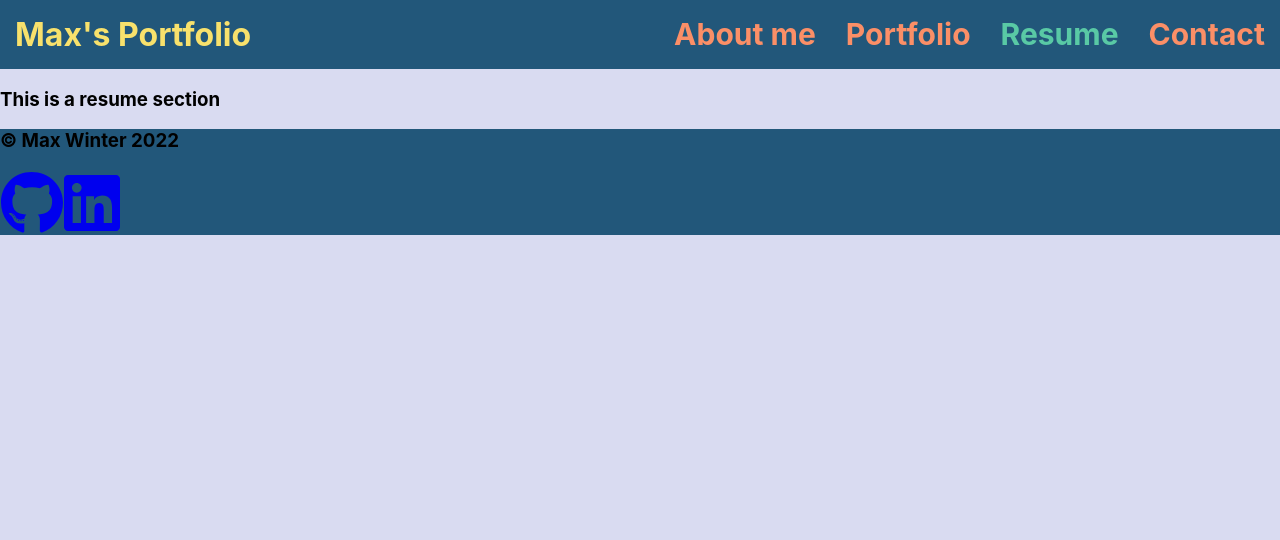
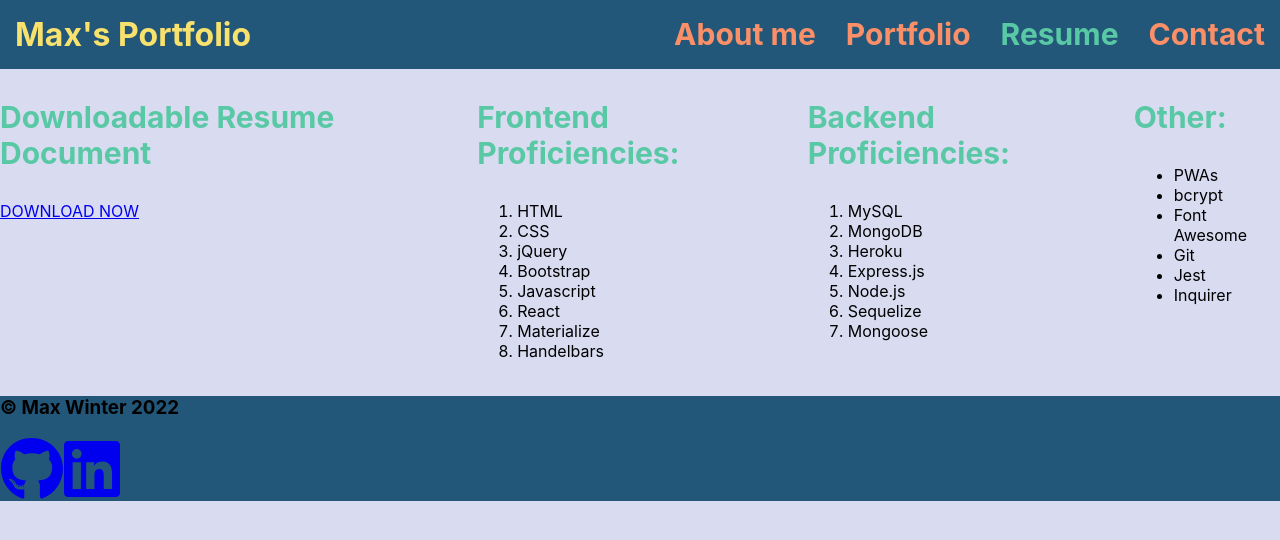
Before and after one commit to mwin1201/sprinting-turtle, a React (Create React App) app in the folder portfolio/: page / in a window 1280 px wide. Both pictures are taken after a click on the link "Resume". Shown: the top 540 px of the page. Built offline with nearby package versions, Linux system fonts and the light colour scheme.

Commit message:
resume component styling

```diff
--- a/portfolio/src/components/Resume/index.js
+++ b/portfolio/src/components/Resume/index.js
@@ -2,9 +2,50 @@ import React from "react";
 
 function Resume() {
     return(
-        <div>
-            <h3>This is a resume section</h3>
-        </div>
+        <section className="resume">
+            <div className="download-link">
+                <h3>Downloadable Resume Document</h3>
+                <a href={require("../../assets/docs/2022_Resume.docx")} download>
+                    DOWNLOAD NOW
+                </a>
+            </div>
+            <div className="frontend">
+                <h3>Frontend Proficiencies:</h3>
+                <ol>
+                    <li>HTML</li>
+                    <li>CSS</li>
+                    <li>jQuery</li>
+                    <li>Bootstrap</li>
+                    <li>Javascript</li>
+                    <li>React</li>
+                    <li>Materialize</li>
+                    <li>Handelbars</li>
+                </ol>
+            </div>
+            <div className="backend">
+                <h3>Backend Proficiencies:</h3>
+                <ol>
+                    <li>MySQL</li>
+                    <li>MongoDB</li>
+                    <li>Heroku</li>
+                    <li>Express.js</li>
+                    <li>Node.js</li>
+                    <li>Sequelize</li>
+                    <li>Mongoose</li>
+                </ol>
+            </div>
+            <div className="other">
+                <h3>Other:</h3>
+                <ul>
+                    <li>PWAs</li>
+                    <li>bcrypt</li>
+                    <li>Font Awesome</li>
+                    <li>Git</li>
+                    <li>Jest</li>
+                    <li>Inquirer</li>
+                </ul>
+            </div>
+        </section>
     );
 };
 
--- a/portfolio/src/index.css
+++ b/portfolio/src/index.css
@@ -20,6 +20,7 @@ code {
   --yellow: #F8E16C;
   --coral: #FB8F67
 }
+
 
 header {
   justify-content: space-between;
@@ -105,6 +106,33 @@ nav li a:hover {
   color: var(--blue);
 }
 
+.resume {
+  display: flex;
+  justify-content: space-around;
+}
+
+.frontend div ol li {
+  font: 45px;
+  color: var(--blue);
+}
+
+.resume h3 {
+  font-size: 30px;
+  color: var(--green);
+  font-weight: 700;
+
+}
+
+#contact-form div label {
+  font-size: 30px;
+  color: var(--blue);
+}
+
+#contact-form div input {
+  margin-left: 15px;
+
+}
+
 footer {
   background-color: var(--blue);
 }
```
Also changed, not shown: 1 other file (tests, documents, lock files or other folders).
